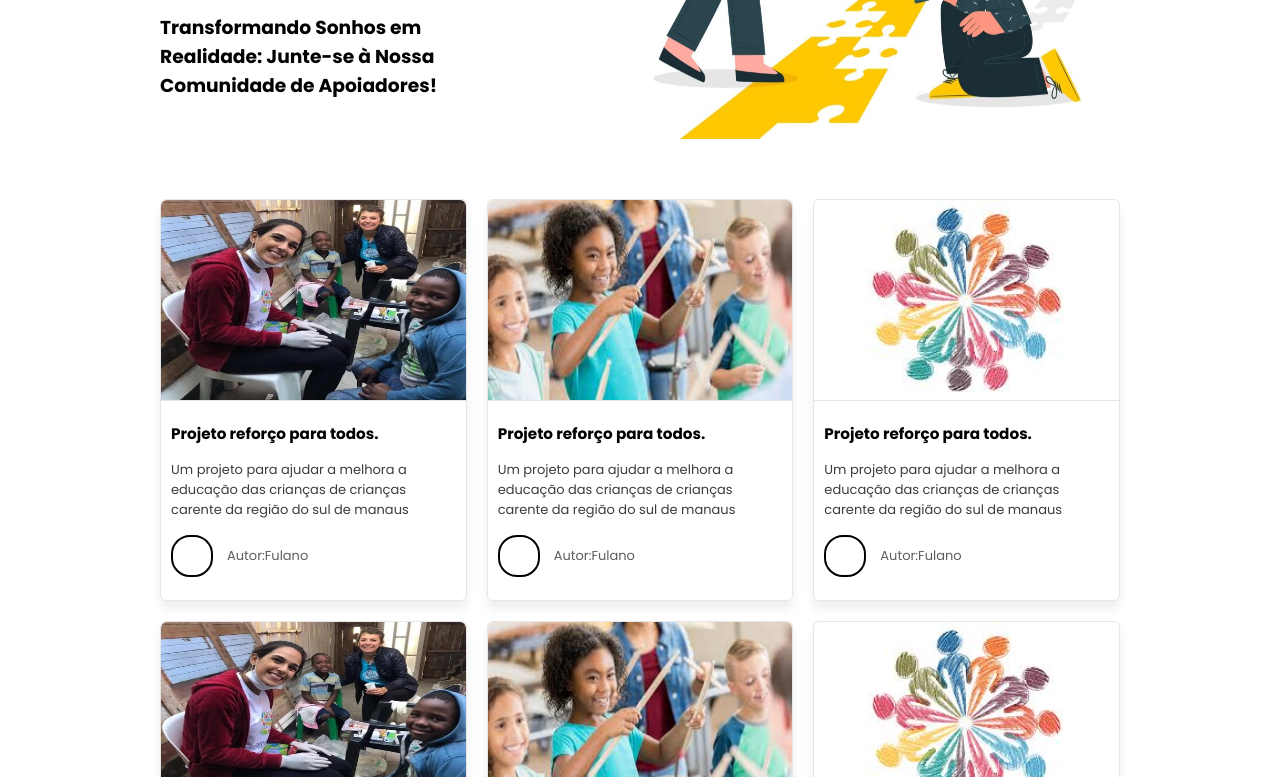
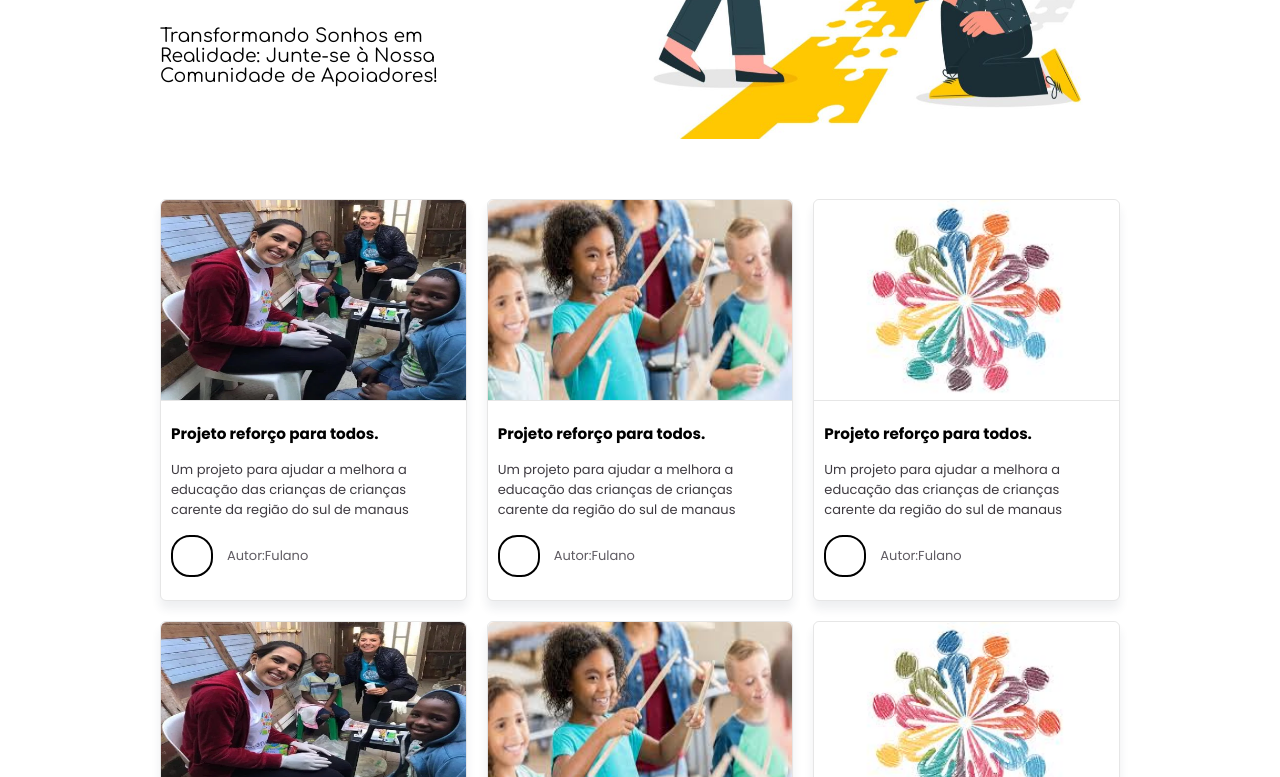
Before and after one commit to degedev/sol-amigo, a plain HTML site: page index.html in a window 1280 px wide. Shown: the part 323-1100 px from the top of the page. Drawn offline with Linux system fonts and the light colour scheme.

Commit message:
feat: adição de nova fonte na tela inicial

```diff
--- a/index.html
+++ b/index.html
@@ -8,6 +8,12 @@
     <link rel="preconnect" href="https://fonts.gstatic.com" crossorigin />
     <link
       href="https://fonts.googleapis.com/css2?family=Poppins:wght@400;700&display=swap"
+      rel="stylesheet"
+    />
+    <link rel="preconnect" href="https://fonts.googleapis.com" />
+    <link rel="preconnect" href="https://fonts.gstatic.com" crossorigin />
+    <link
+      href="https://fonts.googleapis.com/css2?family=Comfortaa&display=swap"
       rel="stylesheet"
     />
     <link rel="stylesheet" type="text/css" href="./styles.css" />
--- a/styles.css
+++ b/styles.css
@@ -60,6 +60,12 @@ body {
   flex-direction: column;
   padding: 0 150px 0 0;
   justify-content: center;
+}
+
+.content_title h3 {
+  font-family: "Comfortaa", sans-serif;
+  font-weight: 400;
+  font-style: normal;
 }
 
 .content_display {
```
